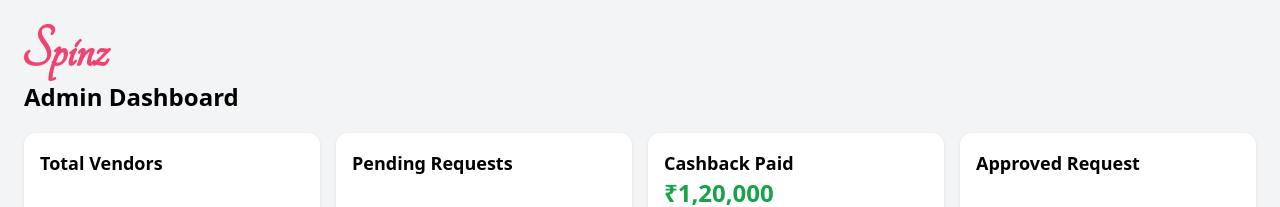
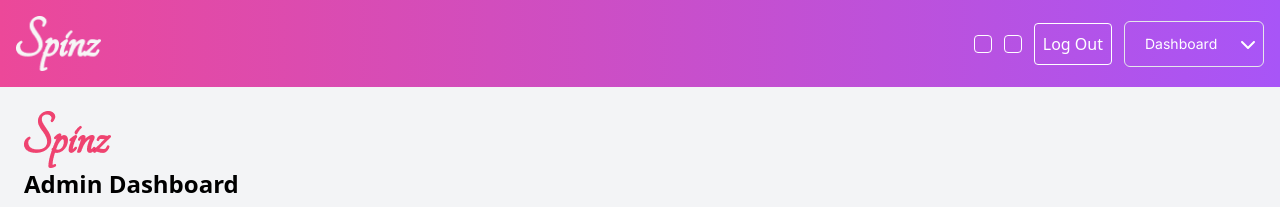
Before and after one commit to ShammiT06/Spinz_Full_stack, a React (Vite) app in the folder Frontend/: page /dash in a window 1280 px wide. Shown: the top 207 px of the page. Built offline with nearby package versions, Linux system fonts and the light colour scheme; no server answers.

Commit message:
Updated Backend and Frontend

```diff
--- a/Frontend/src/Admin/Dashboard.jsx
+++ b/Frontend/src/Admin/Dashboard.jsx
@@ -1,6 +1,7 @@
 import React, { use, useEffect, useState } from 'react';
 import logo from "../assets/SpinzPink.png"
 import axios from 'axios';
+import Header from '../Components/AdminHeader';
 const Dashboard = () => {
 
 
@@ -43,7 +44,8 @@ const Dashboard = () => {
       })
 
 
-    return (
+    return (<>
+    <Header/>
         <div className="p-6 bg-gray-100 min-h-screen">
             <div className='mb-5'>
                 <img src={logo}></img>
@@ -108,6 +110,7 @@ const Dashboard = () => {
                 </div>
             </div> */}
         </div>
+        </>
     );
 };
 
--- a/Frontend/src/Components/AdminHeader.jsx
+++ b/Frontend/src/Components/AdminHeader.jsx
@@ -3,7 +3,7 @@ import React from "react";
 import spinzWhite from "../assets/SpinzWhite.png"
 import { signOut } from "firebase/auth";
 import { auth } from "../config"; // Adjust the path as necessary
-import { useNavigate } from "react-router-dom";
+import { Link, useNavigate } from "react-router-dom";
 
 
 
@@ -25,6 +25,13 @@ const Header = () => {
       })
 
   }
+
+
+
+const handleChange = (e) => {
+  const value = e.target.value;
+  if (value) navigate(value);
+};
 
   return (
     <header className="bg-gradient-to-r from-pink-500 to-purple-500 p-4 flex items-center justify-between text-white shadow">
@@ -64,12 +71,15 @@ const Header = () => {
             <path d="M19 9l-7 7-7-7" />
           </svg>
         </div> */}
-      <div className="relative w-fit text-black cursor-pointer select-none group">
-      <select className="bg-transparent border px-5 py-3 rounded-md text-sm font-inter text-white min-w-[140px] focus:outline-none appearance-none pr-6">
-        <option className="bg-[#925AC6] bg-opacity-25 ">Dashboard</option>
-        <option className="bg-[#925AC6] bg-opacity-25">Admin</option>
-        <option className="bg-[#925AC6] bg-opacity-25">Payment</option>
-        <option className="bg-[#925AC6] bg-opacity-25">Log Out</option>
+
+ <div className="relative w-fit text-black cursor-pointer select-none group">
+      <select
+        onChange={handleChange}
+        className="bg-transparent border px-5 py-3 rounded-md text-sm font-inter text-white min-w-[140px] focus:outline-none appearance-none pr-6"
+      >
+        <option value="/dash" className="bg-[#925AC6] bg-opacity-25">Dashboard</option>
+        <option value="/admin" className="bg-[#925AC6] bg-opacity-25">Admin</option>
+        <option value="/payout" className="bg-[#925AC6] bg-opacity-25">Payment</option>
       </select>
       <svg
         xmlns="http://www.w3.org/2000/svg"
@@ -78,8 +88,7 @@ const Header = () => {
       >
         <path d="M233.4 406.6c12.5 12.5 32.8 12.5 45.3 0l192-192c12.5-12.5 12.5-32.8 0-45.3s-32.8-12.5-45.3 0L256 338.7 86.6 169.4c-12.5-12.5-32.8-12.5-45.3 0s-12.5 32.8 0 45.3l192 192z" />
       </svg>
-
-      </div>
+    </div>
       </div>
     </header>
   );
```
Also changed, not shown: 1 other file (tests, documents, lock files or other folders).
